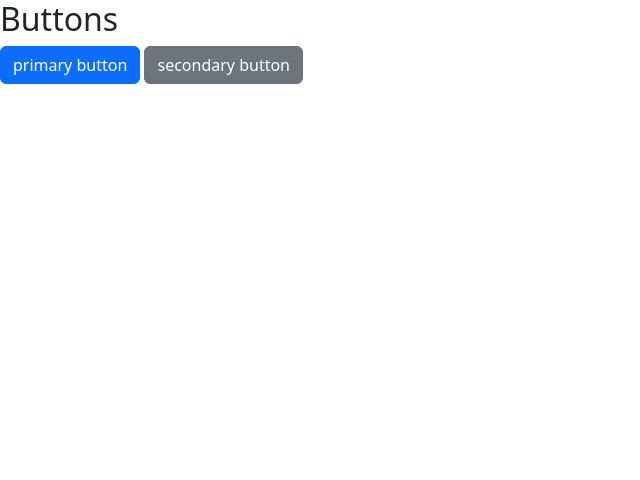
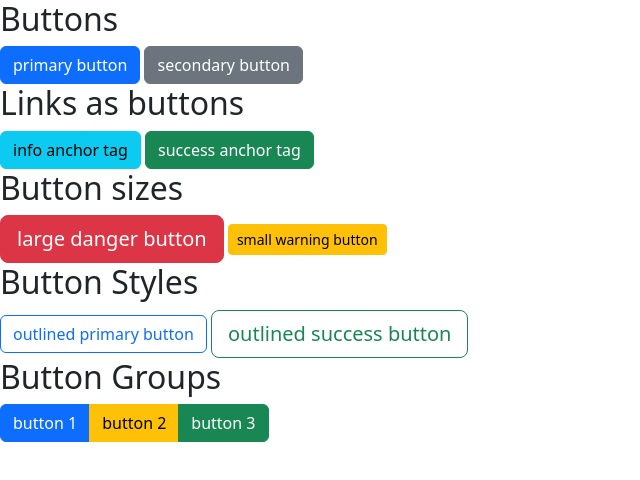
Before and after one commit to JhayCodes/Bootstrap_basics, a plain HTML site: page index.html in a window 1280 px wide. Shown: the whole page, without its empty margins (0-640 px from the left). Drawn offline with nearby package versions, Linux system fonts and the light colour scheme.

Commit message:
Added different button types and styles

```diff
--- a/index.html
+++ b/index.html
@@ -12,6 +12,28 @@
    <button class="btn btn-primary">primary button</button>
    <button class="btn btn-secondary"> secondary button</button>
 
+   <!--anchor tags are buttons-->
+   <h2>Links as buttons</h2>
+   <a href="#" class="btn btn-info">info anchor tag</a>
+   <a href="#" class="btn btn-success">success anchor tag</a>
+
+   <!--button sizes-->
+    <h2>Button sizes</h2>
+    <button class="btn btn-lg btn-danger">large danger button</button>
+    <button class="btn btn-sm btn-warning">small warning button</button>
+
+    <!--outlined styles-->
+    <h2>Button Styles</h2>
+    <button class="btn btn-outline-primary">outlined primary button</button>
+    <button class="btn btn-outline-success btn-lg">outlined success button</button>
+
+    <!--Button groups-->
+    <h2>Button Groups</h2>
+    <div class="btn-group">
+        <a href="#" class="btn btn-primary">button 1</a>
+        <a href="#" class="btn btn-warning">button 2</a>
+        <a href="#" class="btn btn-success">button 3</a>
+    </div>
 
     <script src="https://cdn.jsdelivr.net/npm/bootstrap@5.3.2/dist/js/bootstrap.bundle.min.js" integrity="sha384-C6RzsynM9kWDrMNeT87bh95OGNyZPhcTNXj1NW7RuBCsyN/o0jlpcV8Qyq46cDfL" crossorigin="anonymous"></script>
 </body>
```
